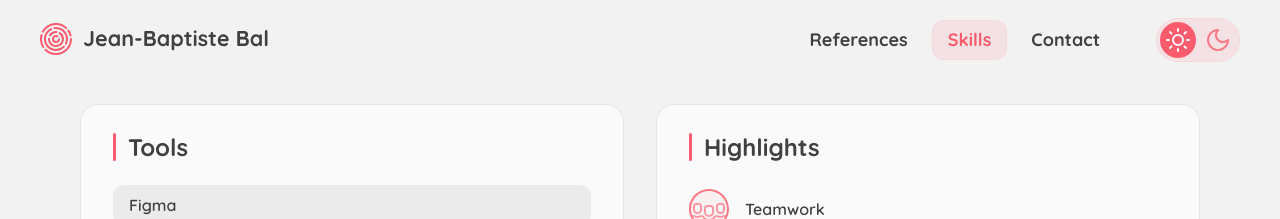
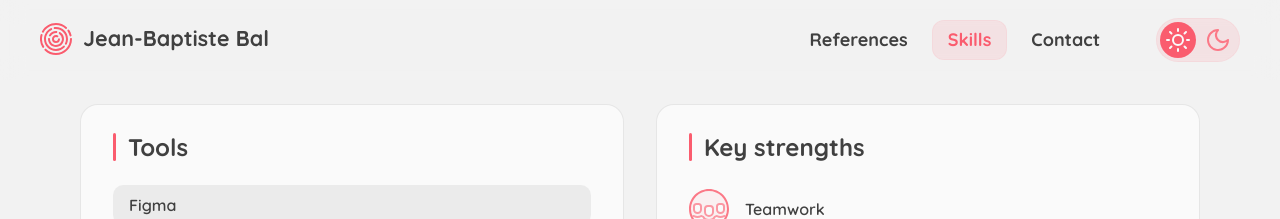
Before and after one commit to Bibalox/portfolio, a Vue app: page /#/skills in a window 1280 px wide. Shown: the top 219 px of the page. Built offline with nearby package versions, Linux system fonts and the light colour scheme.

Commit message:
✨ 🌐 Add the english résumé

```diff
--- a/src/components/views/childs/Skills/SkillsHero.vue
+++ b/src/components/views/childs/Skills/SkillsHero.vue
@@ -1,5 +1,9 @@
 <script setup lang="ts">
+import { useI18n } from 'vue-i18n'
 import MainButton from '@common/MainButton.vue'
+
+const i18n = useI18n()
+const locale = i18n.locale ?? 'fr'
 </script>
 
 <template>
@@ -9,7 +13,7 @@ import MainButton from '@common/MainButton.vue'
     <div class="skills-hero__content">
       <h2 class="skills-hero__title title-sm" v-text="$t('skills.hero.title')" />
       <main-button
-        type="file" to="/cv_jean-baptiste_bal_fr.pdf"
+        type="file" :to="`/cv_jean-baptiste_bal_${locale}.pdf`"
         :label="$t('skills.hero.buttonLabel')"
       />
     </div>
--- a/src/i18n/en.ts
+++ b/src/i18n/en.ts
@@ -117,7 +117,7 @@ export const en = {
       }
     },
     strengths: {
-      title: 'Highlights',
+      title: 'Key strengths',
       list: {
         'team-work': 'Teamwork',
         discipline: 'Rigor & discipline',
```
Also changed, not shown: 2 other files (tests, documents, lock files or other folders).
